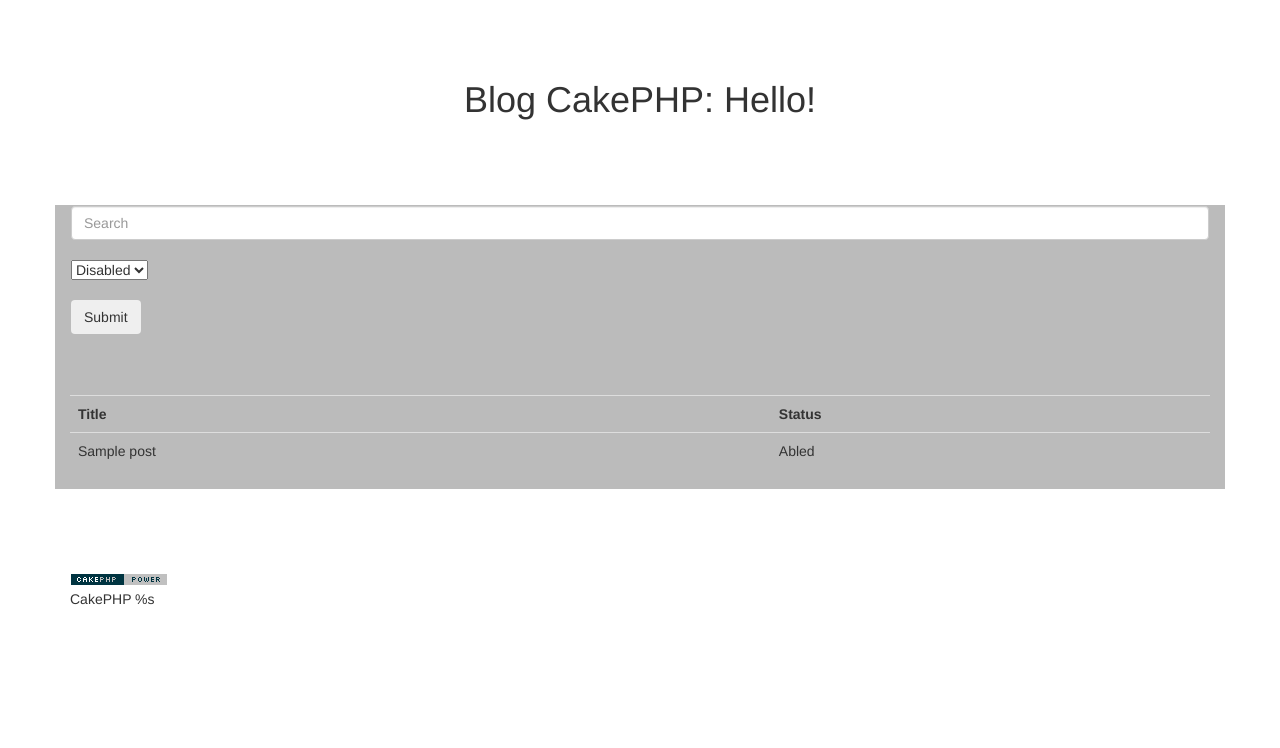
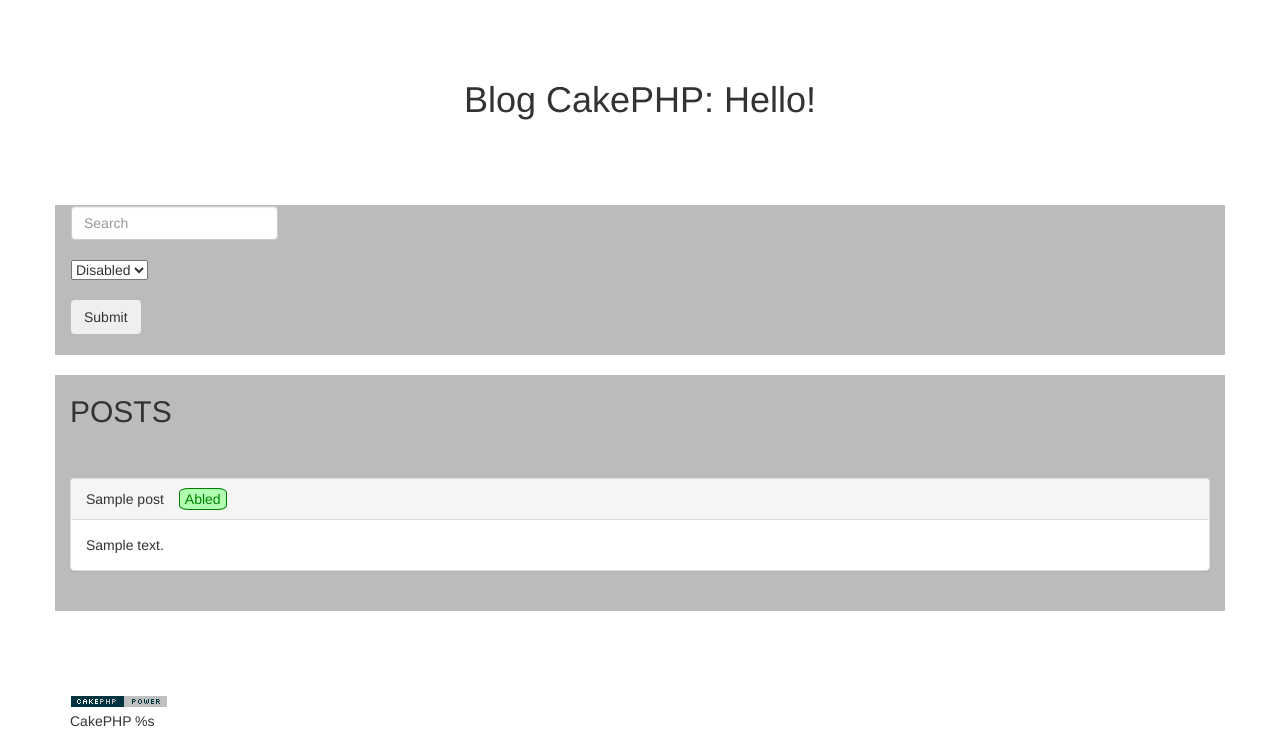
Before and after one commit to lemtd/blog-cakephp, a CakePHP app: the page made by app/View/Posts/index.ctp in a window 1280 px wide. Shown: the part 52-800 px from the top of the page. Run offline with PHP 8.4 and a stand-in for CakePHP, Linux system fonts and the light colour scheme; the template is opened without the code that fills it: most values are stand-ins (such as "Sample title", 1, 10 or a date in 2020); form fields are guessed from the names that the template uses; some libraries are stand-ins or nearby versions.

Commit message:
Estilizando o index com css

```diff
--- a/app/Model/User.php
+++ b/app/Model/User.php
@@ -4,13 +4,15 @@
         public $validate = array(
             'username' => array(
                 'required' => array(
-                    'rule' => array('notEmpty'),
+                    'on' => 'create',
+                    'rule' => 'notBlank',
                     'message' => 'A username is required'
                 )
             ),
             'password' => array(
                 'required' => array(
-                    'rule' => array('notEmpty'),
+                    'on' => 'create',
+                    'rule' => 'notBlank',
                     'message' => 'A password is required'
                 )
             ),
--- /dev/null
+++ b/app/View/Elements/Flash/error.ctp
@@ -0,0 +1,5 @@
+<div class="container">
+    <div id="flash-<?php echo h($key) ?>" class="alert alert-error">
+        <?php echo h($message) ?>
+    </div>
+</div>
--- a/app/View/Posts/add.ctp
+++ b/app/View/Posts/add.ctp
@@ -3,6 +3,11 @@
     <?php echo $this->Form->create('Post');?>
     <?php echo $this->Form->input('title'); ?><br>
     <?php echo $this->Form->input('body', array('rows' => '3')); ?><br>
+    <?php echo $this->Form->input('status', array(
+                'options' => array('Disabled', 'Abled'),
+                'label' => false
+            ));
+    ?><br><br>
     <?php echo $this->Form->end('Save Post'); ?><br><br>
     <?php echo $this->Html->link('Back', array('action' => '../Posts/index')); ?>
 </div>
--- a/app/View/Posts/index.ctp
+++ b/app/View/Posts/index.ctp
@@ -3,8 +3,6 @@
 </div>
 
 <div class="container" id="index">
-
-    <table class="table table-hover" id="table_container">
     <nav class="navbar navbar-light bg-light">
         <?php echo $this->Form->create('Properties', array('type' => 'post', 'class' => 'form-inline'));
             echo $this->Form->input('Search', array(
@@ -33,7 +31,13 @@
             echo $this->Form->end();
         ?>
     </nav>
+</div>
+<br>
+<div class="container" id="posts">
+    <h2>POSTS</h2>
+    <table class="table table-hover" id="table_container">
         <br><br>
+        <?php if ($this->Session->read('Auth.User')) { ?>
             <tr>
                 <th id="title_table">Title</th>
                 <th id="action_table">Status</th>
@@ -41,7 +45,9 @@
                     <th id="action_table">Action</th>
                 <?php } ?>
             </tr>
+        <?php } ?>
         <?php $i = 0; foreach ($posts as $post): ?>
+            <?php if ($this->Session->read('Auth.User')) { ?>
                 <tr>
                     <td>
                         <div data-toggle="collapse" data-target="#demo-<?php echo $i; ?>"><?php echo $post['Post']['title']; ?></div>
@@ -53,16 +59,28 @@
                     <td>
                         <?php if($post['Post']['status'] == TRUE) { ?>
                             <?php echo 'Abled'; ?>
-                    <?php } else if($post['Post']['status'] == FALSE) { ?>
+                        <?php } else { ?>
                             <?php echo 'Disabled'; ?>
                         <?php } ?>
                     </td>
-
-                <?php if ($this->Session->read('Auth.User')) { ?>
                     <td>
-                        <?php echo $this->Form->postLink('Edit', array('action' => 'edit', $post['Post']['id'])); ?>
-                        <?php echo $this->Form->postLink('Delete', array('action' => 'delete', $post['Post']['id']),  array('confirm' => 'Are you sure?')); ?>
+                        <?php echo $this->Form->button('Edit', array('action' => 'edit', $post['Post']['id'], 'class' => 'btn btn-primary')); ?>
+                        <?php echo $this->Form->button('Delete', array('action' => 'delete', $post['Post']['id'], 'class' => 'btn btn-danger'),  array('confirm' => 'Are you sure?')); ?>
                     </td>
+                <?php } else { ?>
+                    <div class="panel panel-default">
+                        <?php if($post['Post']['status'] == TRUE) { ?>
+                            <div class="panel-heading" id="logout-header">
+                                <?php echo $post['Post']['title']; echo $this->Html->tag('span', 'Abled', array('id' => 'abled')); ?>
+                            </div>
+                            <div class="panel-body"><?php echo $post['Post']['body']; ?></div>
+                        <?php } else { ?>
+                            <div class="panel-heading">
+                                <?php echo $post['Post']['title']; echo $this->Html->tag('span', 'Disabled', array('id' => 'disabled')); ?>
+                            </div>
+                            <div class="panel-body"><?php echo $post['Post']['body']; ?></div>
+                        <?php } ?>
+                    </div>
                 <?php } ?>
             </tr>
         <?php endforeach; ?>
--- a/app/View/Users/login.ctp
+++ b/app/View/Users/login.ctp
@@ -4,8 +4,8 @@
         <?php echo $this->Form->create('User');?>
             <fieldset>
                 <legend><?php echo __('Please enter your username and password'); ?></legend>
-                <?php echo $this->Form->input('username', array('required' => false)); ?><br>
-                <?php echo $this->Form->input('password', array('required' => false));?>
+                <?php echo $this->Form->input('username', array('required' => false, 'class' => 'container')); ?><br>
+                <?php echo $this->Form->input('password', array('required' => false, 'class' => 'container'));?>
             </fieldset><br>
         <?php echo $this->Form->end(__('Login'));?><br><br>
         <?php echo $this->Html->link('Back', array('action' => '../Posts/index')); ?>
--- a/app/webroot/css/estilizando.css
+++ b/app/webroot/css/estilizando.css
@@ -5,6 +5,10 @@
 #index {
     background-color: rgb(187, 187, 187);
     margin-top: 75px;
+}
+
+#posts {
+    background-color: rgb(187, 187, 187);
 }
 
 #menu {
@@ -20,3 +24,21 @@
 #adduser {
     margin-top: 60px;
 }
+
+#abled {
+    color: green;
+    border: 1px solid green;
+    background-color: rgb(177, 255, 177);
+    border-radius: 20%;
+    padding: 2px 5px;
+    margin-left: 15px;
+}
+
+#disabled {
+    color: red;
+    border: 1px solid red;
+    background-color: rgb(255, 202, 202);
+    border-radius: 20%;
+    padding: 2px 5px;
+    margin-left: 15px;
+}
```
Also changed, not shown: app/Controller/UsersController.php (+8 -5 lines), app/View/Posts/edit.ctp (indentation only). Lines whose indentation alone changed are shown as unchanged.
